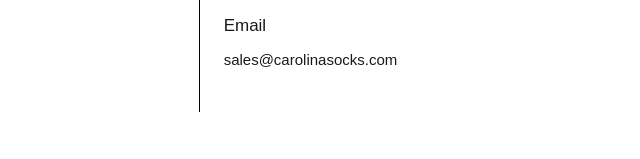
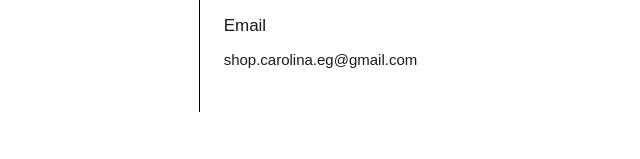
Before and after one commit to khaled3204/Carolina, a website: page contact.html in a window 1280 px wide. Shown: the part 435-594 px from the top of the page, 606-1246 px from the left. Drawn offline with nearby package versions, Linux system fonts and the light colour scheme; no server answers; a web font is replaced by a local one.

Commit message:
ffffffff

```diff
--- a/contact.html
+++ b/contact.html
@@ -85,7 +85,7 @@
           <img src="images/clipboard.svg" alt="" width="35" height="35" />
         </div>
         <h3 data-i18n="contact.email">Email</h3>
-        <p><a href="mailto:sales@carolinasocks.com">sales@carolinasocks.com</a></p>
+        <p><a href="mailto:shop.carolina.eg@gmail.com">shop.carolina.eg@gmail.com</a></p>
       </div>
     </section>
 
```
